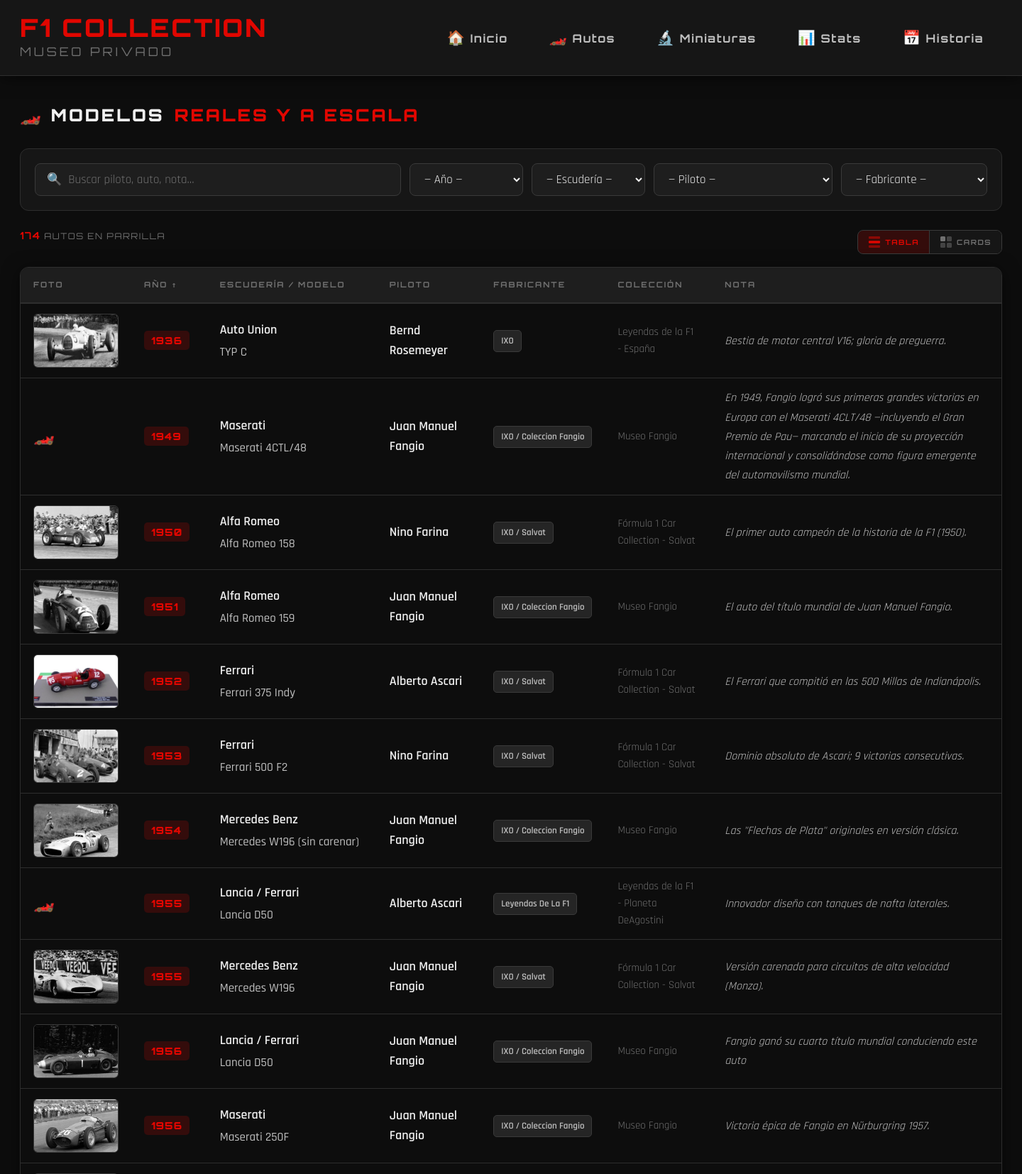
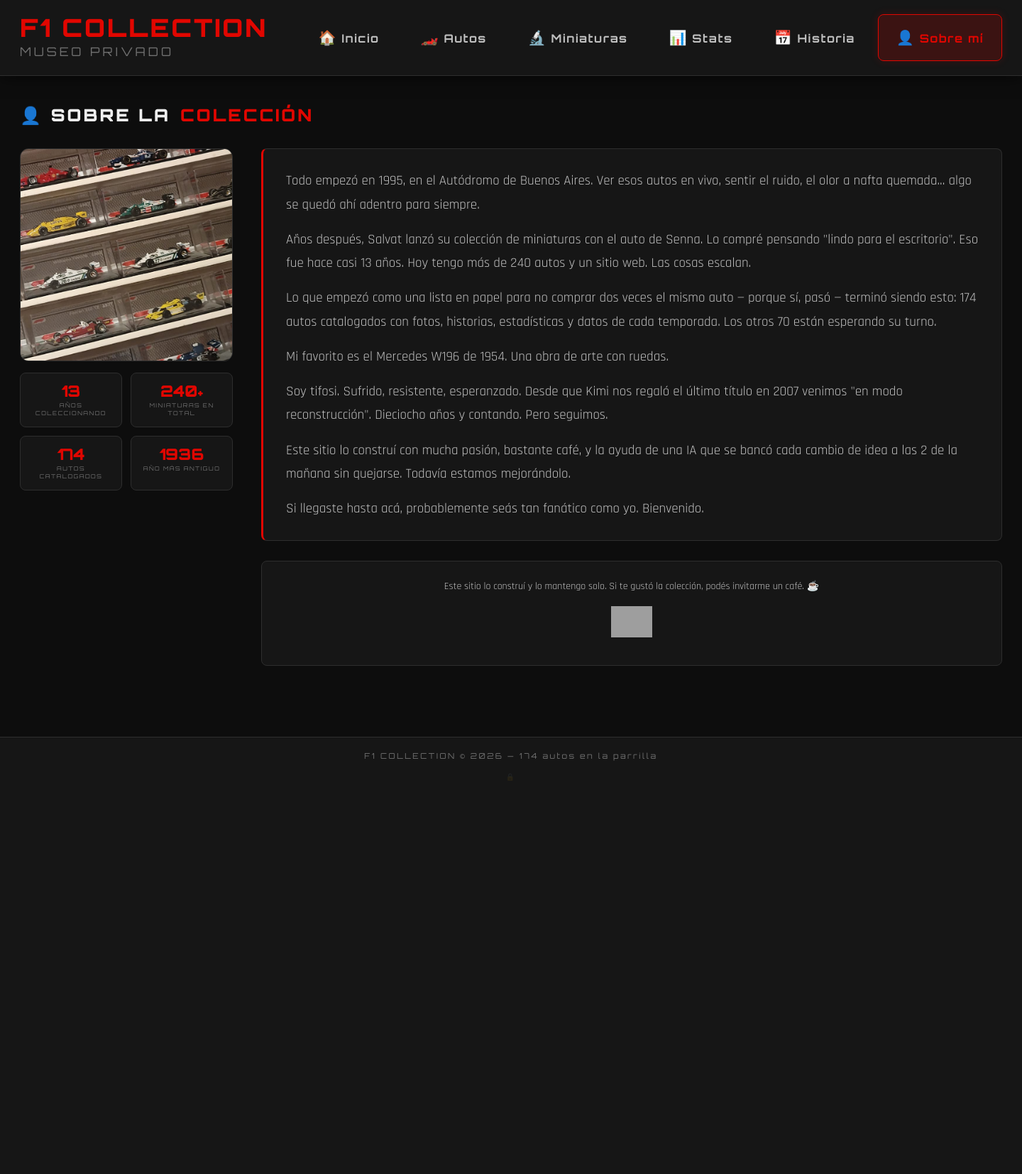
Before and after one commit to mrecat/f1collectionpage, a PHP site: page /index.php?page=about in a window 1440 px wide. Shown: the top 1654 px of the page at 71% size. After the commit the page ends 1100 px from the top, so only its background shows below. Run offline with PHP 8.4, Linux system fonts and the light colour scheme; data comes from the database, SQL or seed files in the repository; both versions use the stored data as it was after the commit; some libraries are stand-ins or nearby versions; grey boxes are pictures that could not be loaded.

Commit message:
sobre mi

```diff
--- a/db.php
+++ b/db.php
@@ -37,6 +37,15 @@ function initDB(PDO $pdo): void {
     try { $pdo->exec("ALTER TABLE cars ADD COLUMN performance TEXT DEFAULT NULL"); } catch(Exception $e) {}
     // Add champion flag if upgrading
     try { $pdo->exec("ALTER TABLE cars ADD COLUMN is_champion INTEGER DEFAULT 0"); } catch(Exception $e) {}
+    try { $pdo->exec("ALTER TABLE cars ADD COLUMN is_team_champion INTEGER DEFAULT 0"); } catch(Exception $e) {}
+
+    // Tabla de configuración general (about, etc.)
+    $pdo->exec("
+        CREATE TABLE IF NOT EXISTS settings (
+            key   TEXT PRIMARY KEY,
+            value TEXT
+        )
+    ");
 
     // Tabla de múltiples imágenes por auto
     $pdo->exec("
@@ -621,3 +630,18 @@ function getMiniaturas(array $filters = []): array {
     $stmt->execute($params);
     return $stmt->fetchAll();
 }
+
+// ── Settings (about, etc.) ────────────────────────
+function getSetting(string $key, string $default = ''): string {
+    try {
+        $row = getDB()->prepare("SELECT value FROM settings WHERE key = ?");
+        $row->execute([$key]);
+        $r = $row->fetch();
+        return $r ? $r['value'] : $default;
+    } catch (Exception $e) { return $default; }
+}
+
+function saveSetting(string $key, string $value): void {
+    getDB()->prepare("INSERT INTO settings (key, value) VALUES (?,?) ON CONFLICT(key) DO UPDATE SET value=excluded.value")
+           ->execute([$key, $value]);
+}
--- a/index.php
+++ b/index.php
@@ -5,7 +5,7 @@ require_once 'auth.php';
 $page = $_GET['page'] ?? 'home';
 
 // Páginas que requieren ser admin
-$protectedPages = ['add', 'edit'];
+$protectedPages = ['add', 'edit', 'about_edit'];
 if (in_array($page, $protectedPages)) {
     requireAdmin();
 }
@@ -43,6 +43,9 @@ if ($page === 'car' && isset($_GET['slug'])) {
 } elseif ($page === 'miniaturas') {
     $seoTitle = 'Miniaturas — F1 Collection';
     $seoDesc  = 'Las miniaturas a escala de la colección: IXO, BBurago, Spark, Salvat y más fabricantes.';
+} elseif ($page === 'about') {
+    $seoTitle = 'Sobre la colección — F1 Collection';
+    $seoDesc  = '13 años coleccionando miniaturas de Fórmula 1. La historia detrás de más de 240 autos a escala.';
 }
 ?>
 <!DOCTYPE html>
@@ -97,6 +100,7 @@ if ($page === 'car' && isset($_GET['slug'])) {
       <a href="?page=miniaturas" class="<?= $page==='miniaturas'?'active':'' ?>">🔬 Miniaturas</a>
       <a href="?page=stats"      class="<?= $page==='stats'?'active':'' ?>">📊 Stats</a>
       <a href="?page=timeline"   class="<?= $page==='timeline'?'active':'' ?>">📅 Historia</a>
+      <a href="?page=about"      class="<?= $page==='about'?'active':'' ?>">👤 Sobre mí</a>
       <?php if (isAdmin()): ?>
         <a href="?page=add" class="<?= $page==='add'?'active':'' ?>">➕ Agregar</a>
         <a href="?logout=1" class="nav-logout" title="Cerrar sesión admin">🔓 SALIR</a>
@@ -108,15 +112,17 @@ if ($page === 'car' && isset($_GET['slug'])) {
 <main>
 <?php
 switch($page) {
-  case 'home':      include 'pages/home.php';       break;
-  case 'stats':     include 'pages/stats.php';      break;
-  case 'timeline':    include 'pages/timeline.php';    break;
-  case 'miniaturas':  include 'pages/miniaturas.php';  break;
-  case 'add':       include 'pages/add.php';        break;
-  case 'edit':      include 'pages/edit.php';       break;
-  case 'car':       include 'pages/car.php';        break;
-  case 'login':     include 'pages/login.php';      break;
-  default:          include 'pages/collection.php'; break;
+  case 'home':       include 'pages/home.php';       break;
+  case 'stats':      include 'pages/stats.php';      break;
+  case 'timeline':   include 'pages/timeline.php';   break;
+  case 'miniaturas': include 'pages/miniaturas.php';  break;
+  case 'about':      include 'pages/about.php';      break;
+  case 'about_edit': include 'pages/about_edit.php'; break;
+  case 'add':        include 'pages/add.php';        break;
+  case 'edit':       include 'pages/edit.php';       break;
+  case 'car':        include 'pages/car.php';        break;
+  case 'login':      include 'pages/login.php';      break;
+  default:           include 'pages/collection.php'; break;
 }
 ?>
 </main>
@@ -125,12 +131,6 @@ switch($page) {
 
 <footer>
   <span><?= SITE_NAME ?> &copy; <?= date('Y') ?> &mdash; <?= getTotalCars() ?> autos en la parrilla</span>
-  <div class="footer-cafecito">
-    <span class="footer-cafecito-text">¿Te gustó el sitio? Invitame un café ☕</span>
-    <a href="https://cafecito.app/f1collection" rel="noopener" target="_blank" class="footer-cafecito-btn">
-      <img src="https://cdn.cafecito.app/imgs/buttons/button_5.svg" alt="Invitame un café en cafecito.app" />
-    </a>
-  </div>
   <?php if (!isAdmin()): ?>
     <a href="?page=login" class="footer-admin-link">🔒</a>
   <?php endif; ?>
--- /dev/null
+++ b/pages/about.php
@@ -0,0 +1,80 @@
+<?php
+$admin      = isAdmin();
+$aboutText  = getSetting('about_text');
+$aboutPhoto = getSetting('about_photo');
+$totalCars  = getTotalCars();
+?>
+
+<div class="page-title">👤 SOBRE LA <span>COLECCIÓN</span></div>
+
+<div class="about-wrap">
+
+  <!-- Foto + stats -->
+  <div class="about-left">
+    <div class="about-photo-wrap">
+      <?php if ($aboutPhoto): ?>
+        <img src="<?= htmlspecialchars($aboutPhoto) ?>" alt="El coleccionista" class="about-photo">
+      <?php else: ?>
+        <div class="about-photo-placeholder">🏎️</div>
+      <?php endif; ?>
+    </div>
+
+    <div class="about-stats">
+      <div class="about-stat">
+        <span class="about-stat-num">13</span>
+        <span class="about-stat-label">AÑOS COLECCIONANDO</span>
+      </div>
+      <div class="about-stat">
+        <span class="about-stat-num">240<span class="about-stat-plus">+</span></span>
+        <span class="about-stat-label">MINIATURAS EN TOTAL</span>
+      </div>
+      <div class="about-stat">
+        <span class="about-stat-num"><?= $totalCars ?></span>
+        <span class="about-stat-label">AUTOS CATALOGADOS</span>
+      </div>
+      <div class="about-stat">
+        <span class="about-stat-num">1936</span>
+        <span class="about-stat-label">AÑO MÁS ANTIGUO</span>
+      </div>
+    </div>
+  </div>
+
+  <!-- Texto -->
+  <div class="about-right">
+    <?php if ($aboutText): ?>
+  <div class="about-text">
+    <?php
+      $paragraphs = preg_split('/\r?\n\r?\n/', trim($aboutText));
+      foreach ($paragraphs as $p) {
+          if (trim($p)) echo '<p>' . nl2br(htmlspecialchars(trim($p))) . '</p>';
+      }
+    ?>
+  </div>
+    <?php else: ?>
+      <div class="about-text about-text--empty">
+        <?php if ($admin): ?>
+          <p>Todavía no escribiste nada. Usá el panel de admin para agregar tu historia. ✏️</p>
+        <?php else: ?>
+          <p>Contenido próximamente.</p>
+        <?php endif; ?>
+      </div>
+    <?php endif; ?>
+
+    <!-- Cafecito -->
+    <div class="about-cafecito">
+      <p class="about-cafecito-text">
+        Este sitio lo construí y lo mantengo solo. Si te gustó la colección, podés invitarme un café. ☕
+      </p>
+      <a href="https://cafecito.app/f1collection" rel="noopener" target="_blank" class="about-cafecito-btn">
+        <img src="https://cdn.cafecito.app/imgs/buttons/button_5.svg" alt="Invitame un café en cafecito.app">
+      </a>
+    </div>
+
+    <?php if ($admin): ?>
+    <div class="about-admin-bar">
+      <a href="?page=about_edit" class="btn btn-ghost">✏️ EDITAR ESTA PÁGINA</a>
+    </div>
+    <?php endif; ?>
+  </div>
+
+</div>
--- a/style.css
+++ b/style.css
@@ -2329,3 +2329,187 @@ nav a.nav-logout:hover { background: rgba(255,201,6,.2); }
 .champion-toggle input:checked ~ .champion-toggle-box--blue .champion-toggle-text {
   color: #4fc3f7;
 }
+
+/* ══ ABOUT ═══════════════════════════════════════════════════ */
+.about-wrap {
+  display: grid;
+  grid-template-columns: 300px 1fr;
+  gap: 40px;
+  align-items: start;
+  margin-bottom: 48px;
+}
+@media (max-width: 860px) {
+  .about-wrap { grid-template-columns: 1fr; }
+}
+
+/* Columna izquierda */
+.about-photo-wrap {
+  border-radius: var(--radius-lg);
+  overflow: hidden;
+  border: 1px solid var(--border);
+  background: var(--bg3);
+  aspect-ratio: 1;
+  display: flex;
+  align-items: center;
+  justify-content: center;
+}
+.about-photo {
+  width: 100%;
+  height: 100%;
+  object-fit: cover;
+  display: block;
+}
+.about-photo-placeholder {
+  font-size: 64px;
+  color: var(--border2);
+}
+.about-stats {
+  display: grid;
+  grid-template-columns: 1fr 1fr;
+  gap: 12px;
+  margin-top: 16px;
+}
+.about-stat {
+  background: var(--bg2);
+  border: 1px solid var(--border);
+  border-radius: var(--radius);
+  padding: 14px 12px;
+  text-align: center;
+  display: flex;
+  flex-direction: column;
+  gap: 4px;
+}
+.about-stat-num {
+  font-family: 'Orbitron', monospace;
+  font-size: 22px;
+  font-weight: 900;
+  color: var(--red);
+  line-height: 1;
+}
+.about-stat-plus {
+  font-size: 16px;
+}
+.about-stat-label {
+  font-family: 'Orbitron', monospace;
+  font-size: 8px;
+  letter-spacing: 1.5px;
+  color: var(--muted);
+  line-height: 1.3;
+}
+
+/* Columna derecha */
+.about-text {
+  font-size: 19px;
+  line-height: 1.75;
+  color: var(--text2);
+  background: var(--bg2);
+  border: 1px solid var(--border);
+  border-left: 3px solid var(--red);
+  border-radius: var(--radius);
+  padding: 28px 32px;
+  margin-bottom: 28px;
+}
+.about-text p {
+  margin: 0 0 16px 0;
+}
+.about-text p:last-child {
+  margin-bottom: 0;
+}
+.about-text--empty {
+  color: var(--muted);
+  font-style: italic;
+}
+
+/* Cafecito dentro del about */
+.about-cafecito {
+  background: var(--bg2);
+  border: 1px solid var(--border);
+  border-radius: var(--radius);
+  padding: 24px 28px;
+  text-align: center;
+  margin-bottom: 16px;
+}
+.about-cafecito-text {
+  font-size: 14px;
+  color: var(--text2);
+  margin-bottom: 16px;
+  line-height: 1.6;
+}
+.about-cafecito-btn img {
+  height: 44px;
+  display: inline-block;
+  transition: opacity .2s, transform .2s;
+}
+.about-cafecito-btn:hover img {
+  opacity: .85;
+  transform: translateY(-2px);
+}
+.about-admin-bar { margin-top: 12px; }
+
+/* ── About Edit ───────────────────── */
+.about-edit-wrap {
+  display: flex;
+  flex-direction: column;
+  gap: 32px;
+  max-width: 780px;
+}
+.about-edit-section {
+  background: var(--bg2);
+  border: 1px solid var(--border);
+  border-radius: var(--radius-lg);
+  padding: 28px;
+}
+.about-edit-title {
+  font-family: 'Orbitron', monospace;
+  font-size: 12px;
+  letter-spacing: 2px;
+  color: var(--red);
+  margin-bottom: 18px;
+}
+.about-edit-photo-preview {
+  margin-bottom: 16px;
+}
+.about-edit-photo-img {
+  width: 160px;
+  height: 160px;
+  object-fit: cover;
+  border-radius: var(--radius);
+  border: 1px solid var(--border);
+  display: block;
+}
+.about-edit-upload {
+  display: flex;
+  align-items: center;
+  gap: 12px;
+  flex-wrap: wrap;
+  margin-bottom: 10px;
+}
+.about-edit-file-input { display: none; }
+.about-edit-hint {
+  font-size: 12px;
+  color: var(--muted);
+}
+.about-edit-textarea {
+  width: 100%;
+  min-height: 280px;
+  background: var(--bg3);
+  border: 1px solid var(--border);
+  border-radius: var(--radius);
+  color: var(--text);
+  font-size: 15px;
+  line-height: 1.7;
+  padding: 16px;
+  resize: vertical;
+  font-family: inherit;
+  margin-bottom: 16px;
+  box-sizing: border-box;
+}
+.about-edit-textarea:focus {
+  outline: none;
+  border-color: var(--red);
+  box-shadow: 0 0 0 3px var(--red-glow);
+}
+.about-edit-actions {
+  display: flex;
+  gap: 12px;
+}
```
Also changed, not shown: pages/about_edit.php (added, +88 -0 lines), data/collection.db, img/about/about_photo.jpeg (added).
